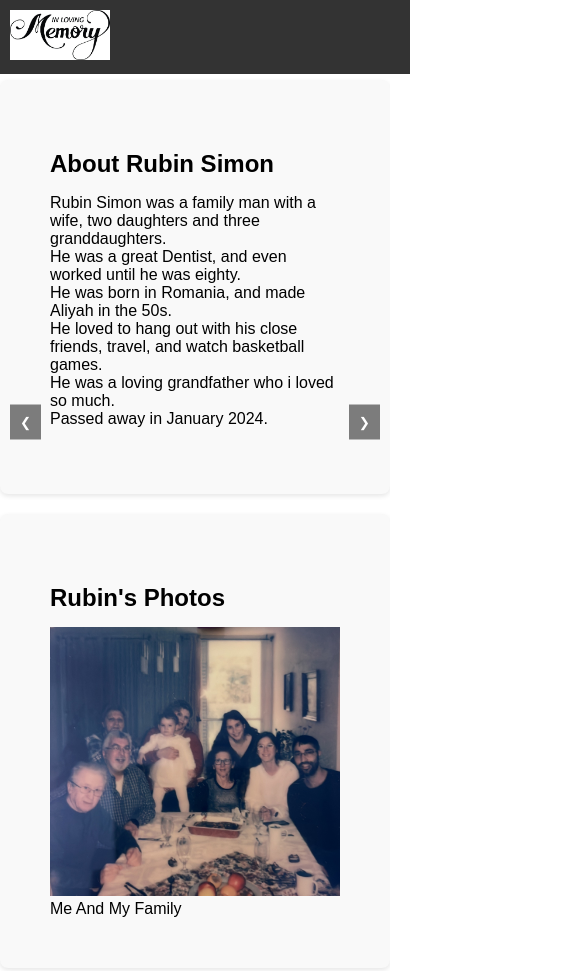
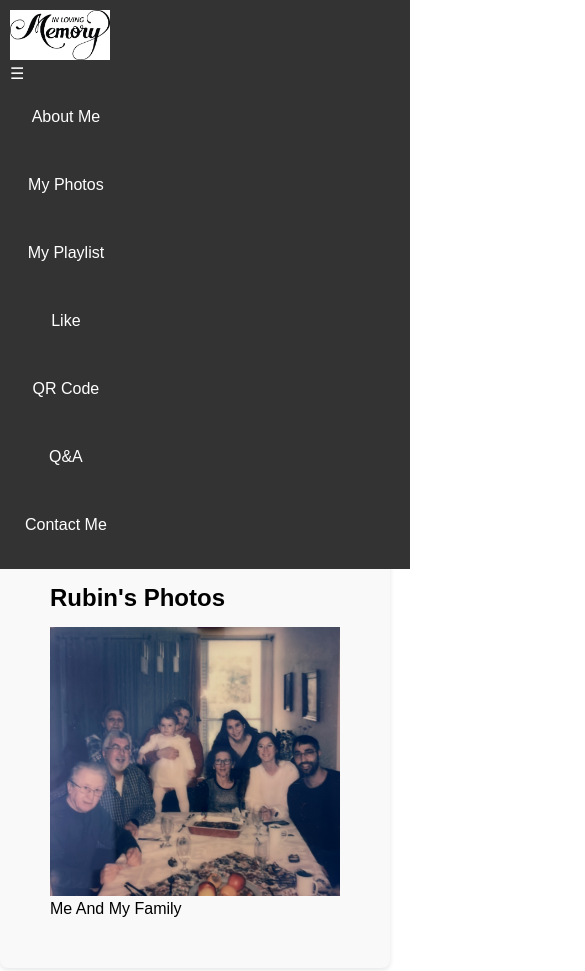
Before and after one commit to WED-2023/211458294, a plain HTML site: page index.html in a window 390 px wide. Shown: the top 971 px of the page, 585 px wide, since content can reach past the window. Drawn offline with nearby package versions, Linux system fonts and the light colour scheme.

Commit message:
more changes for mobile display

```diff
--- a/index.html
+++ b/index.html
@@ -12,7 +12,17 @@
   <header id="menu">
     <nav>
         <img src="images/memoryLogo.jpg" alt="Logo" class="logo">
-            <ul>
+        <ul class="desktop-menu">
+            <li><a href="#about">About Me</a></li>
+            <li><a href="#photos">My Photos</a></li>
+            <li><a href="#playlist">My Playlist</a></li>
+            <li><a href="#like">Like</a></li>
+            <li><a href="#qrcoder">QR Code</a></li>
+            <li><a href="#spa">Q&A</a></li>
+            <li><a href="#contact">Contact Me</a></li>
+        </ul>
+        <div class="menu-icon">&#9776;</div> <!-- Hamburger menu icon -->
+        <ul class="mobile-menu">
             <li><a href="#about">About Me</a></li>
             <li><a href="#photos">My Photos</a></li>
             <li><a href="#playlist">My Playlist</a></li>
--- a/style.css
+++ b/style.css
@@ -214,6 +214,26 @@ figure img {
 }
 
 @media only screen and (max-width: 600px) {
+	nav ul {
+	  display: none; /* Hide the navigation links by default */
+	}
+
+	.menu-icon {
+	  display: block; /* Show the menu icon */
+	  cursor: pointer; /* Add cursor pointer */
+	}
+
+	.expanded {
+	  display: block; /* Show the expanded menu when active */
+	}
+  }
+
+  /* Mobile-Friendly Slider */
+  .prev, .next {
+	display: none; /* Hide prev and next buttons by default */
+  }
+
+  @media only screen and (max-width: 600px) {
 	.prev, .next {
 	  display: block; /* Show prev and next buttons on small screens */
 	  position: absolute;
@@ -221,8 +241,40 @@ figure img {
 	  transform: translateY(-50%);
 	}
   }
+  /* Initially hide the hamburger menu icon */
+.menu-icon {
+    display: none;
+}
 
-/* YouTube Video */
-iframe {
-  max-width: 100%; /* Ensure YouTube iframe doesn't overflow */
+/* Show the desktop menu */
+.desktop-menu {
+    display: flex;
+    align-items: center;
 }
+
+/* Hide the mobile menu */
+.mobile-menu {
+    display: none;
+}
+
+/* Responsive Toolbar */
+@media only screen and (max-width: 600px) {
+  .desktop-menu {
+    display: none; /* Hide the desktop menu on small screens */
+  }
+
+  .menu-icon {
+    display: block; /* Show the menu icon */
+    cursor: pointer; /* Add cursor pointer */
+  }
+
+  .mobile-menu {
+    display: flex; /* Show the mobile menu on small screens */
+    flex-direction: column;
+    align-items: center;
+  }
+
+  .mobile-menu li {
+    margin: 10px 0;
+  }
+}
```
Lines whose indentation alone changed are shown as unchanged.
